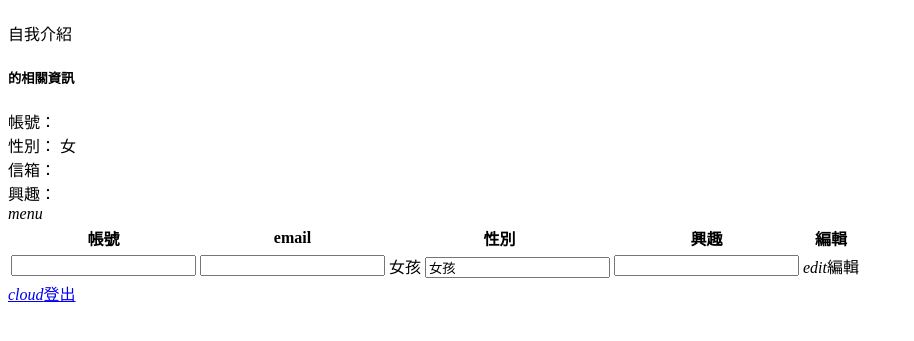
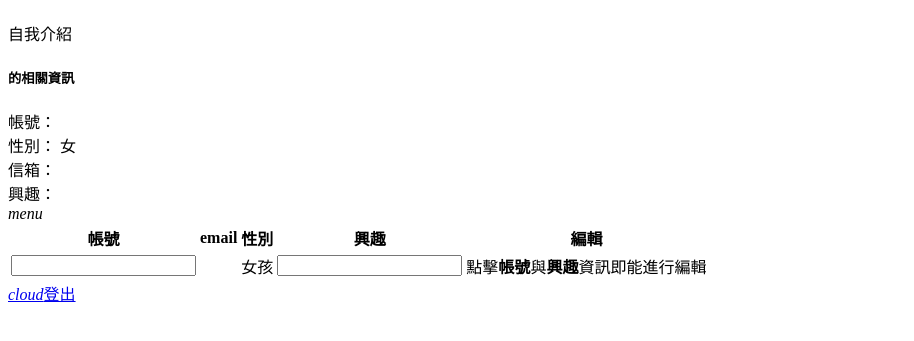
Before and after one commit to ri0806449/repos, a CodeIgniter app: the page made by CIpro/application/views/main/Content.php in a window 1280 px wide. Shown: the part 54-395 px from the top of the page, without its empty margins (0-914 px from the left). Run offline with CodeIgniter, Linux system fonts and the light colour scheme; data that the repository does not hold is empty.

Commit message:
把性別與信箱之編輯欄位拿掉 然後無法用它內建的判斷式進行帳號判斷，必須自行撰寫判斷

```diff
--- a/CIpro/application/views/main/Content.php
+++ b/CIpro/application/views/main/Content.php
@@ -53,11 +53,10 @@
 							<input type= "text" class= "txtedit" data-id= '<?= $id  ?>' data-field= 'username' id= 'nametxt_<?= $id ?>' value= '<?= $username ?>'>
 						</td>
 						<td>
-							<span class="edit"><?= $email;  ?></span>
-							<input type="text" class= "txtedit" data-id= '<?= $id  ?>' data-field= 'email' id= 'emailtxt_<?= $id ?>' value= '<?= $email ?>'>
+							<span><?= $email;  ?></span>
 						</td>
 						<td>
-							<span class="edit">
+							<span>
 								<?php
 								if ($gender == 0){
 									echo "女孩";
@@ -67,23 +66,13 @@
 									}
 								?>
 							</span>
-							<input type="text" class= "txtedit" data-id= '<?= $id  ?>' data-field= 'gender' id= 'gendertxt_<?= $id ?>'
-							value=
-								'<?php
-								if ($gender == 0){
-									echo "女孩";
-									}
-								elseif($gender == 1){
-									echo "男孩";
-									}
-								?>'>
 						</td>
 						<td>
 							<span class="edit"><?= $hobby;  ?></span>
 							<input type="text" class= "txtedit" data-id= '<?= $id  ?>' data-field= 'hobby' id= 'hobbytxt_<?= $id ?>' value= '<?= $hobby ?>'>
 						</td>
 						<td>
-							<a class="waves-effect waves-light btn"><i class="material-icons left">edit</i>編輯</a>
+							<span>點擊<b>帳號</b>與<b>興趣</b>資訊即能進行編輯</span>
 						</td>
 					</tr>
 				</tbody>
```
